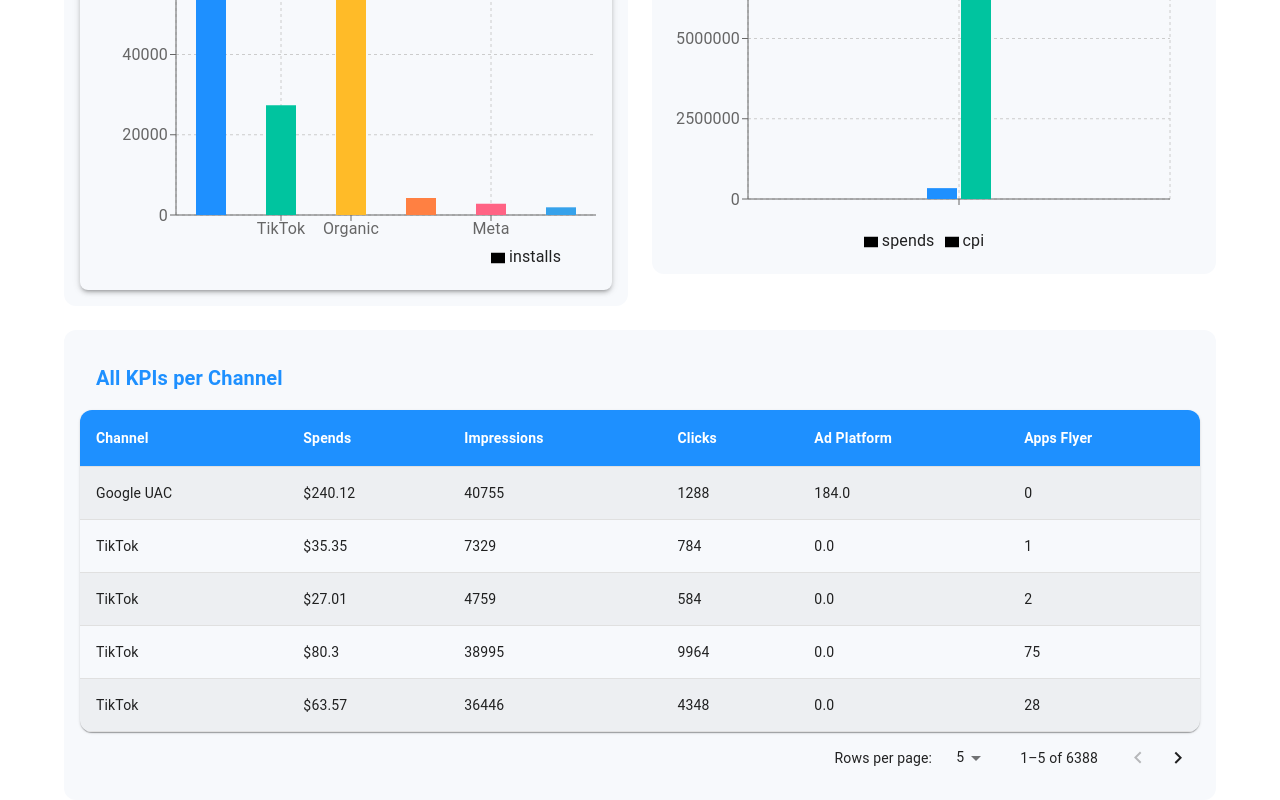
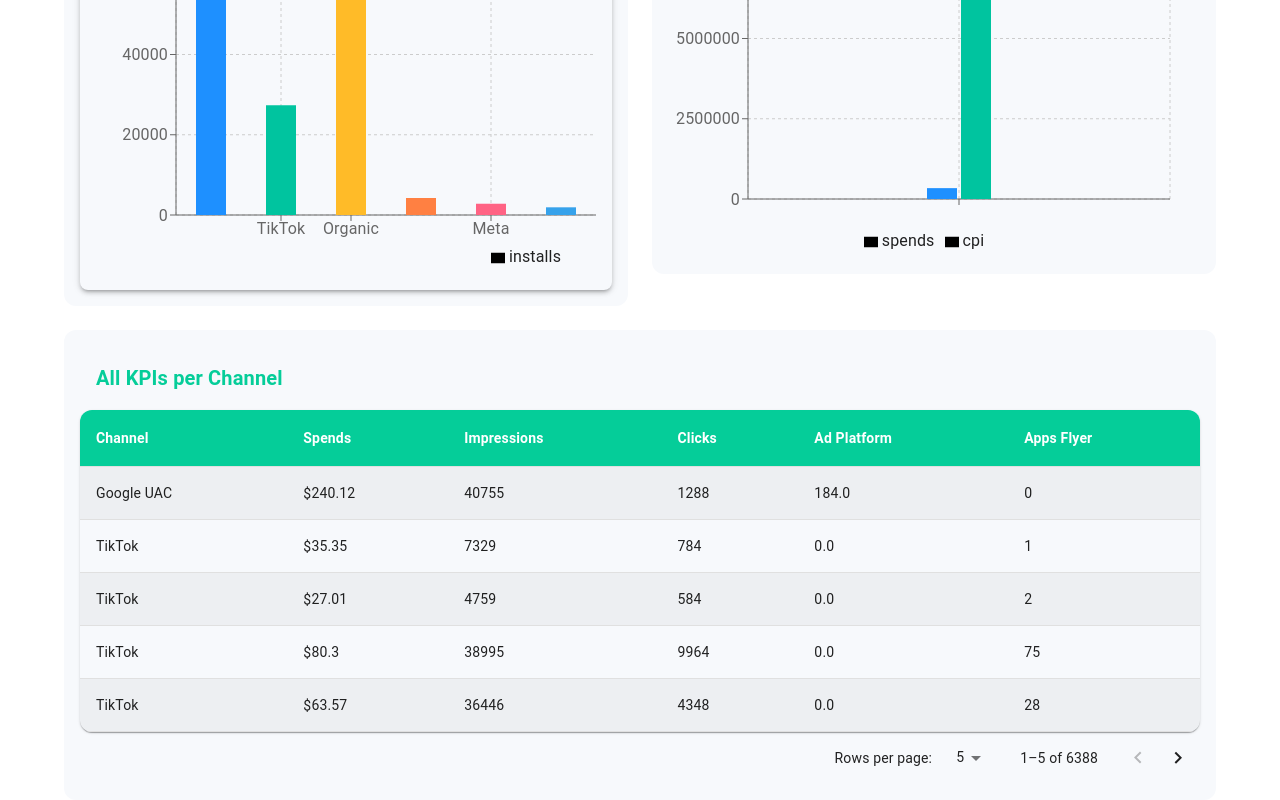
Before and after one commit to mdhanu11/platformance-frontend, a React (Create React App) app: page / in a window 1280 px wide. Shown: the part 942-1742 px from the top of the page. Built offline with nearby package versions, Linux system fonts and the light colour scheme.

Commit message:
few more improvements

```diff
--- a/src/components/KPITable.js
+++ b/src/components/KPITable.js
@@ -9,7 +9,7 @@ const StyledTableContainer = styled(TableContainer)(({ theme }) => ({
 }));
 
 const StyledTableCell = styled(TableCell)(({ theme }) => ({
-  backgroundColor: '#1e90ff',
+  backgroundColor: '#05CD99',
   color: theme.palette.common.white,
   fontWeight: 'bold',
 }));
@@ -46,7 +46,7 @@ const KPITable = () => {
 
   return (
     <Box>
-      <Typography variant="h6" p={2} sx={{ color: '#1e90ff', fontWeight: 'bold' }}>
+      <Typography variant="h6" p={2} sx={{ color: '#05CD99', fontWeight: 'bold' }}>
         All KPIs per Channel
       </Typography>
       <StyledTableContainer component={Paper}>
```
